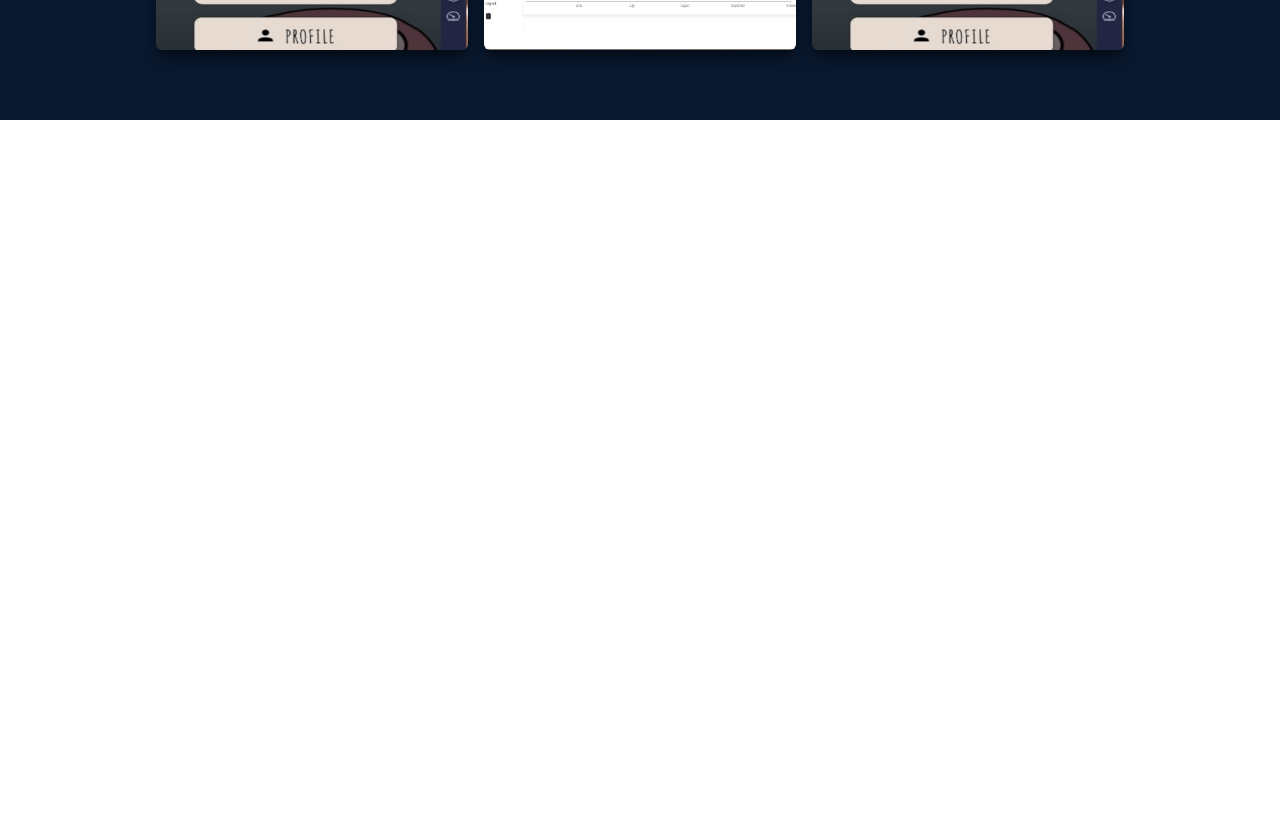
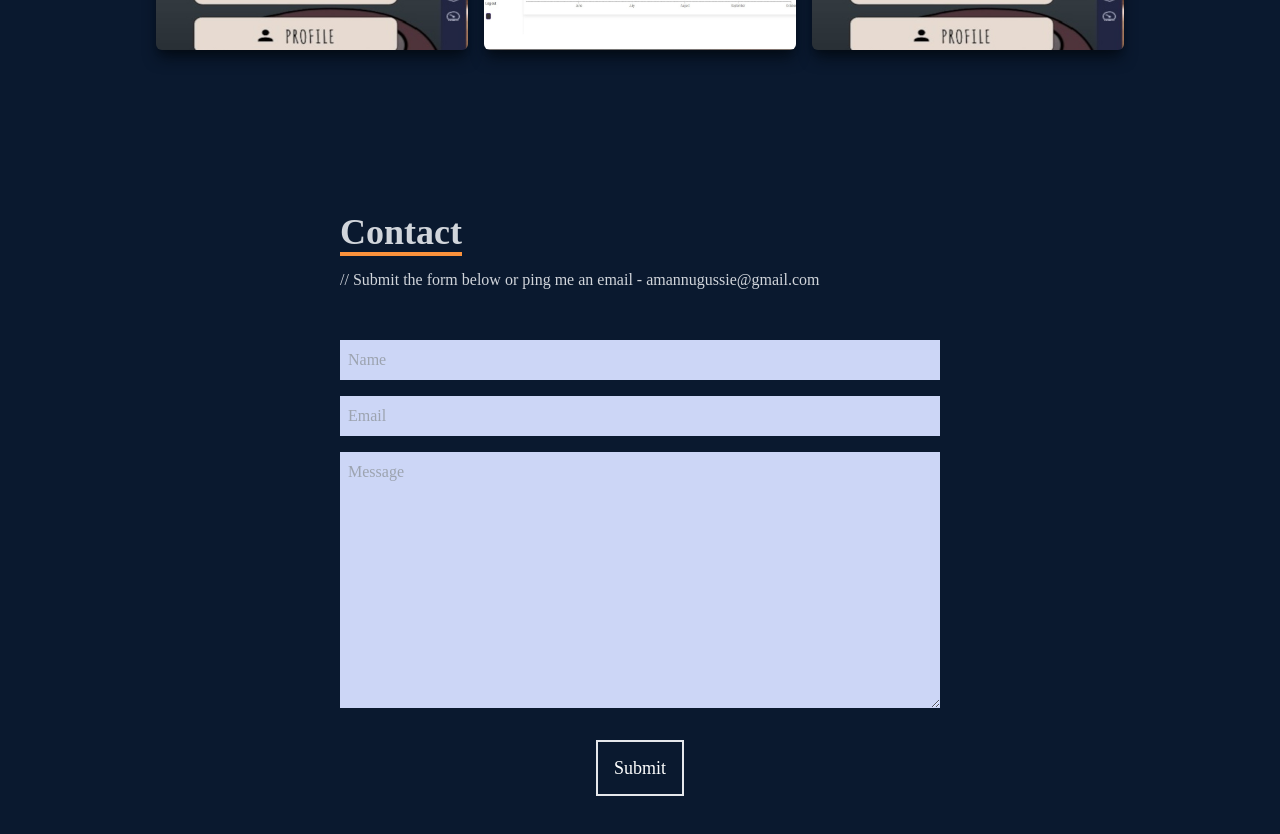
Before and after one commit to amtenu/amtenu.github.io, a React (Create React App) app: page / in a window 1280 px wide. Shown: the part 3080-3914 px from the top of the page. Before the commit the page ends 3200 px from the top, so only its background shows below. Built offline with nearby package versions, Linux system fonts and the light colour scheme.

Commit message:
added contact form

```diff
--- a/src/App.js
+++ b/src/App.js
@@ -3,7 +3,7 @@
 import NavBar from "./components/NavBar";
 import Projects from "./components/Projects";
 import Skills from "./components/Skills";
-
+import Contact from "./components/Contact";
 function App() {
   return (
     <div>
@@ -12,6 +12,7 @@
       <About/>
       <Skills/>
       <Projects />
+      <Contact />
 
     </div>
   );
--- /dev/null
+++ b/src/components/Contact.jsx
@@ -0,0 +1,48 @@
+import React from "react";
+
+const Contact = () => {
+  return (
+    <div
+      name="contact"
+      className="w-full h-screen bg-[#0a192f] flex justify-center items-center p-4"
+    >
+      <form
+        method="POST"
+        action="https://getform.io/f/a699a1b2-f225-434e-b317-1fbbde8e006c"
+        className="flex flex-col max-w-[600px] w-full"
+      >
+        <div className="pb-8">
+          <p className="text-4xl font-bold inline border-b-4 border-orange-400 text-gray-300">
+            Contact
+          </p>
+          <p className="text-gray-300 py-4">
+            // Submit the form below or ping me an email - amannugussie@gmail.com
+          </p>
+        </div>
+        <input
+          className="bg-[#ccd6f6] p-2"
+          type="text"
+          placeholder="Name"
+          name="name"
+        />
+        <input
+          className="my-4 p-2 bg-[#ccd6f6]"
+          type="email"
+          placeholder="Email"
+          name="email"
+        />
+        <textarea
+          className="bg-[#ccd6f6] p-2"
+          name="message"
+          rows="10"
+          placeholder="Message"
+        ></textarea>
+        <button className="text-white border-2 hover:bg-orange-400 hover:border-orange-400 px-4 py-3 my-8 mx-auto flex items-center">
+            <p className="text-lg">Submit</p>
+        </button>
+      </form>
+    </div>
+  );
+};
+
+export default Contact;
```
